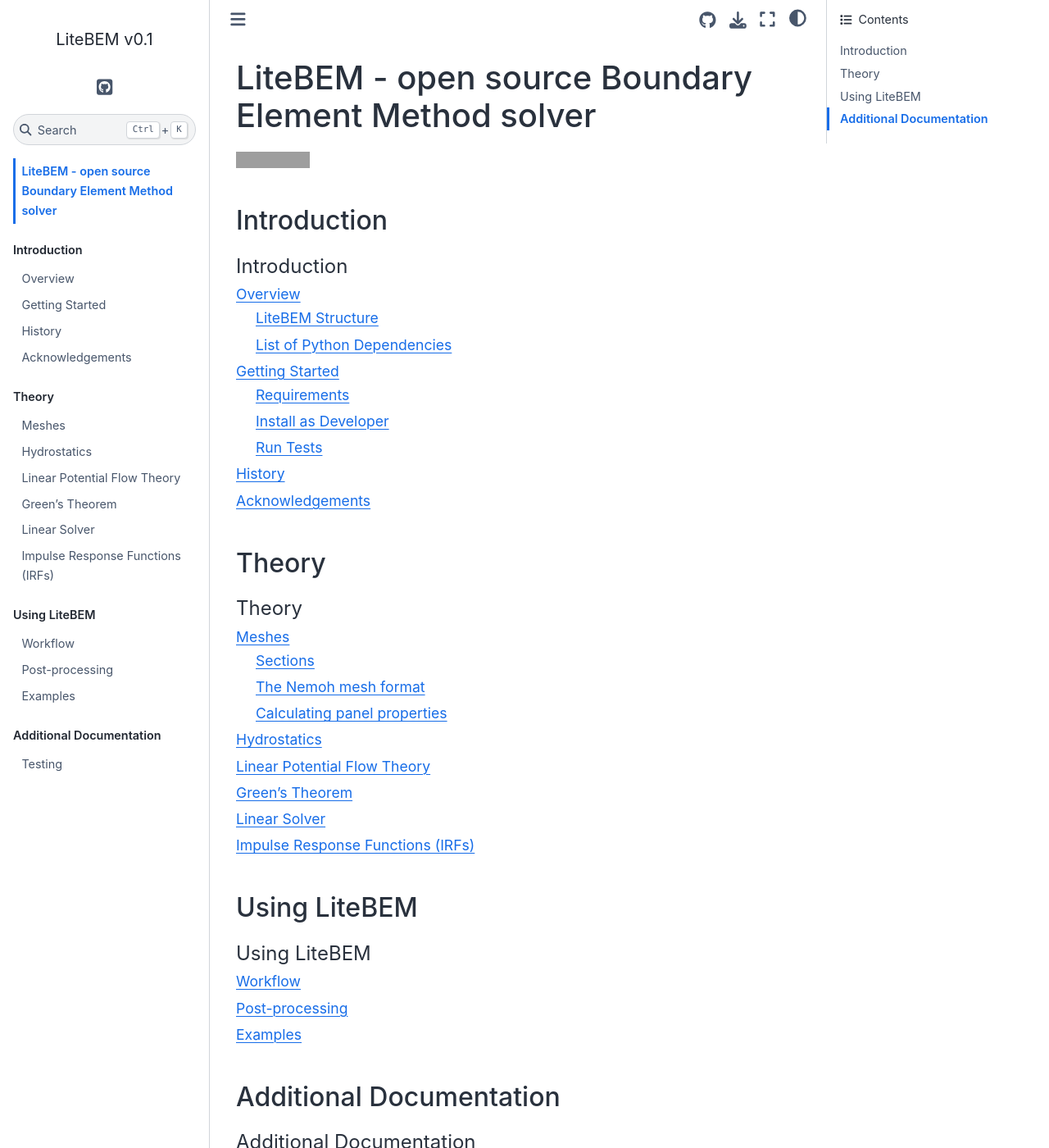
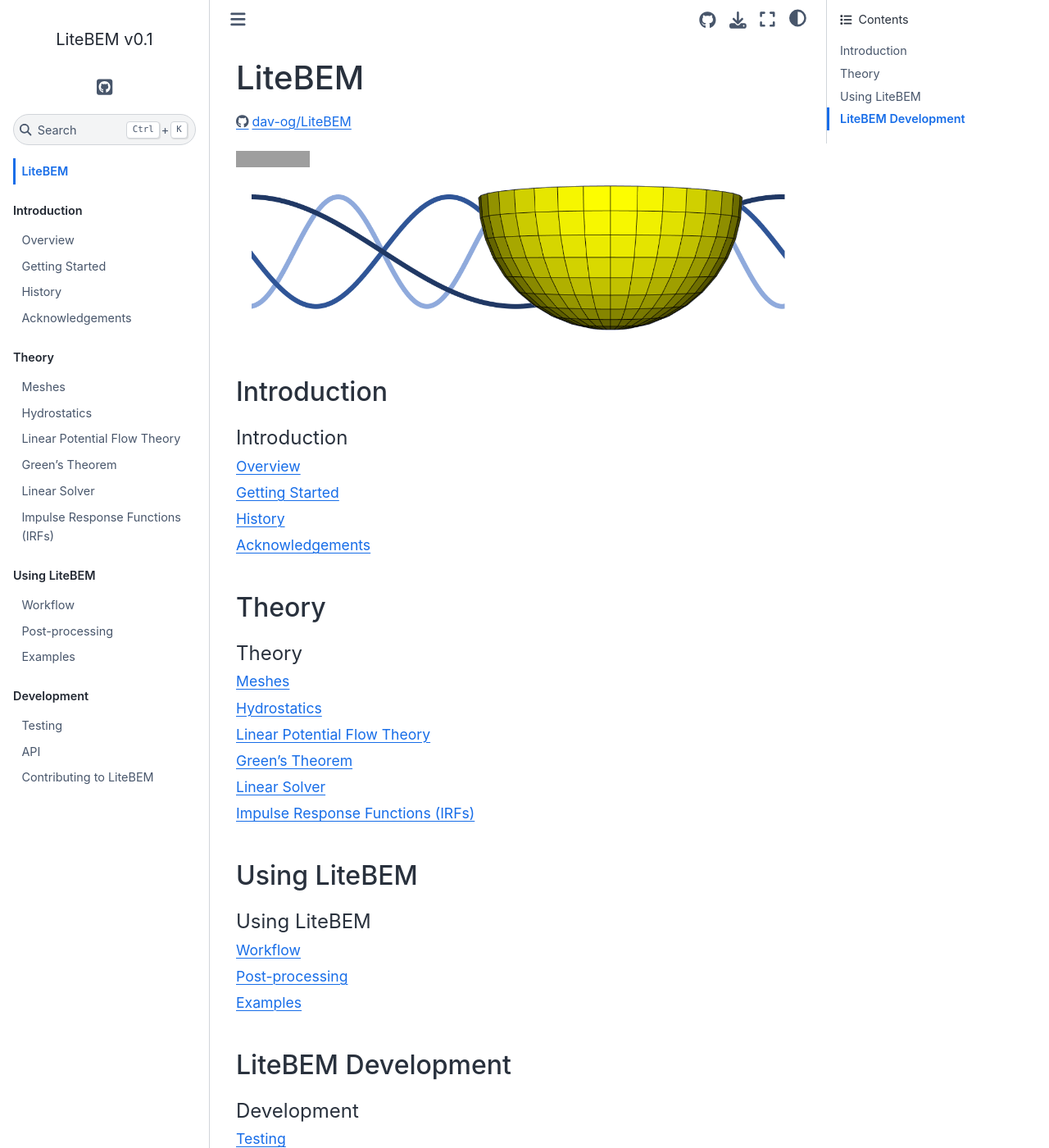
Before and after one commit to dav-og/LiteBEM, a Sphinx documentation site: the page built from docs/source/index.rst, in a window 1280 px wide and 1400 px high. Shown: the whole window at 82% size. Built offline with Sphinx 7.4.7 and the Sphinx Book theme 1.1.4, drawn with Linux system fonts in a browser that asks for light colours; some of the changed text lies outside the part shown; grey boxes are pictures that could not be loaded.

Commit message:
docs - some tidying

```diff
--- /dev/null
+++ b/docs/source/development/api.md
@@ -0,0 +1,3 @@
+# API
+
+API documentation
--- /dev/null
+++ b/docs/source/development/contributing.md
@@ -0,0 +1,3 @@
+# Contributing to LiteBEM
+
+Guidance for contributing to LiteBEM
--- a/docs/source/index.rst
+++ b/docs/source/index.rst
@@ -4,18 +4,23 @@
    contain the root `toctree` directive.
 
 
-LiteBEM - open source Boundary Element Method solver
+LiteBEM
 ===================================
+https://github.com/dav-og/LiteBEM
 
 .. image:: https://img.shields.io/badge/License-Apache%202.0-blue.svg
    :target: https://opensource.org/licenses/Apache-2.0
+
+.. image:: ./images/lblogo.png
+
+
 
 
 Introduction
 ------------
 
 .. toctree::
-   :maxdepth: 2
+   :maxdepth: 1
    :caption: Introduction
 
    introduction/overview
@@ -51,11 +56,13 @@ Using LiteBEM
    users/examples
 
 
-Additional Documentation
-------------------------
+LiteBEM Development
+-------------------
 
 .. toctree::
-   :maxdepth: 2
-   :caption: Additional Documentation
+   :maxdepth: 1
+   :caption: Development
 
-   additional/testing
+   development/testing
+   development/api
+   development/contributing
--- a/docs/source/theory/meshes.md
+++ b/docs/source/theory/meshes.md
@@ -1,6 +1,5 @@
 # Meshes
 
-## Sections
 - [The Nemoh mesh format](##the-nemoh-mesh-format)
 - [Calculating panel properties](##calculating-panel-properties)
 
```
Also changed, not shown: other parts of docs/source/index.rst (+2 -2 lines), docs/notes/notes.org (deleted, +0 -16 lines), docs/source/additional/testing.md (deleted, +0 -1 lines), docs/source/development/testing.md (added, +3 -0 lines), docs/source/preprocessor/compute_panel_properties.md (deleted, +0 -60 lines), docs/source/preprocessor/index.rst (deleted, +0 -12 lines), docs/source/preprocessor/mesh.md (deleted, +0 -125 lines), docs/source/images/lblogo.png (added), docs/source/preprocessor/images/nemohMesh.PNG (deleted), docs/source/preprocessor/images/panelArea.PNG (deleted), docs/source/preprocessor/images/panelGeometry.PNG (deleted), docs/source/preprocessor/images/panelIDs.PNG (deleted), 1 other file.
